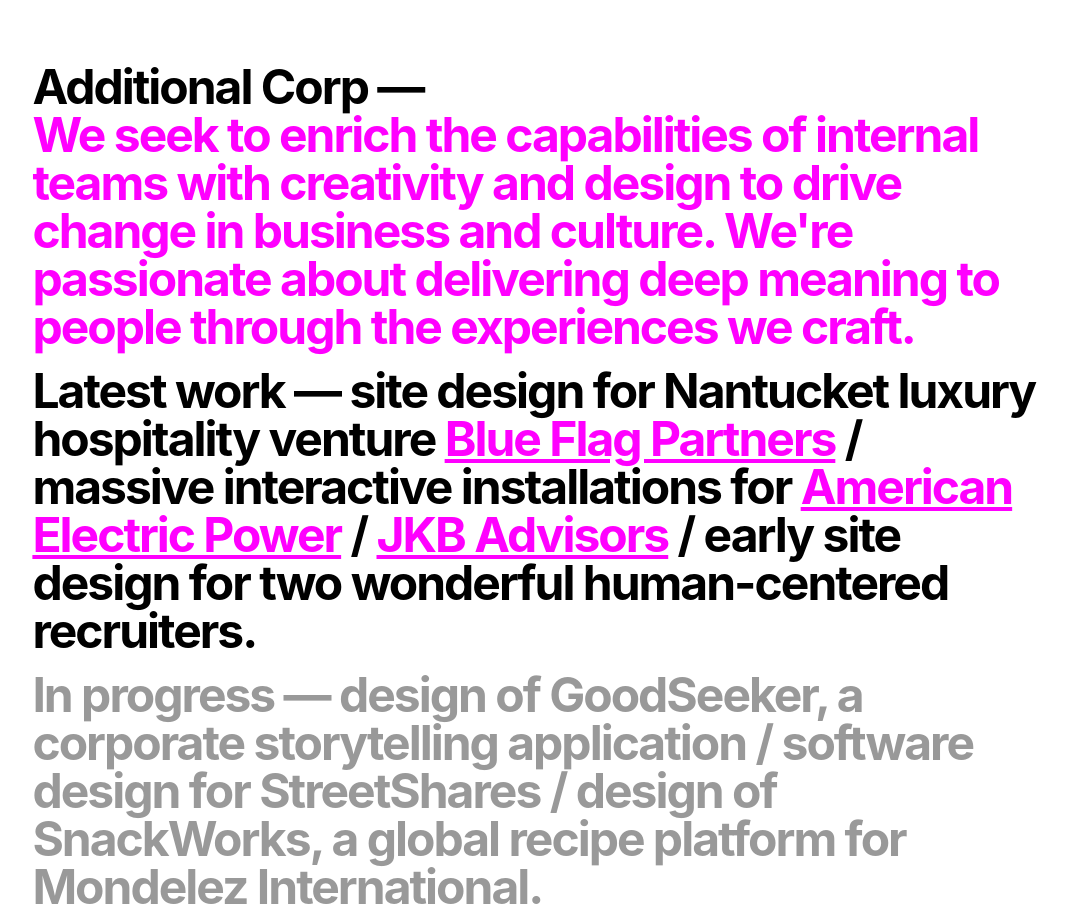
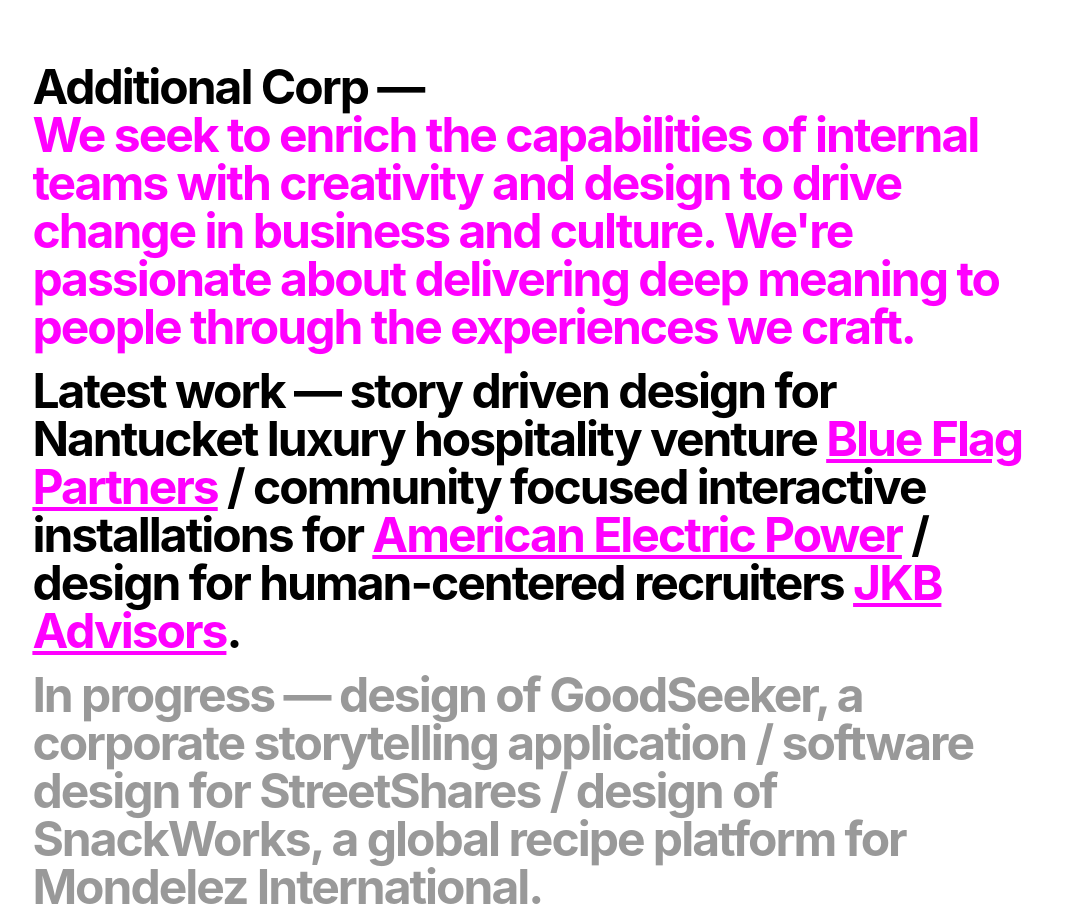
Before and after one commit to jmcweeney/additional, a plain HTML site: page webpage/index.html in a window 1280 px wide. Shown: the top 914 px of the page, without its empty margins (102-1169 px from the left). Drawn offline with nearby package versions, Linux system fonts and the light colour scheme.

Commit message:
v6.9 — Updated order of latest work, added defintions

```diff
--- a/webpage/index.html
+++ b/webpage/index.html
@@ -37,9 +37,9 @@
 		<p style="color: #ff00ff;">We seek to enrich the capabilities of internal teams with creativity and design to drive change in business and culture. We're passionate about delivering deep meaning to people through the experiences we craft.</p>
 		<!-- <p style="color: #ff00ff;">We help brands find new ways to make an impact.</p> -->
 		<!-- <p style="color: #ff00ff;">We've joined organizations like Mondelez International, Accenture, AT&T, and nearly a dozen startups.</p> -->
-		<p style="color: #000;">Latest work &mdash; site design for Nantucket luxury hospitality venture
-			<a class="latest" href="http://blueflagpartners.com" target="_blank">Blue Flag Partners</a> / massive interactive installations for <a class="latest" href="http://www.mcweeney.co/aep" target="_blank">American Electric Power</a> /
-			<a class="latest" href="http://jkbadvisors.com" target="_blank">JKB Advisors</a> / early site design for two wonderful human-centered recruiters.
+		<p style="color: #000;">Latest work &mdash; story driven design for Nantucket luxury hospitality venture
+			<a class="latest" href="http://blueflagpartners.com" target="_blank">Blue Flag Partners</a> / community focused interactive installations for <a class="latest" href="http://www.mcweeney.co/aep" target="_blank">American Electric Power</a> /
+			 design for human-centered recruiters <a class="latest" href="http://jkbadvisors.com" target="_blank">JKB Advisors</a>.
 		</p>
 		<p style="color: #999;">In progress &mdash; design of GoodSeeker, a corporate storytelling application / software design for StreetShares / design of SnackWorks, a global recipe platform for Mondelez International.</p>
 		<!-- <p style="color: #ccc;"><a href="http://mcweeney.co" target="_blank">Explore past projects</a></p> -->
```
